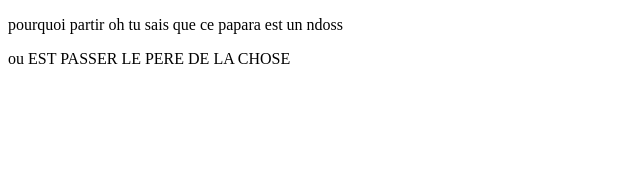
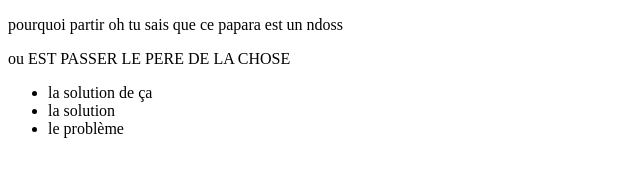
Before and after one commit to abess100/projet2, a plain HTML site: page index.html in a window 1280 px wide. Shown: the whole page, without its empty margins (0-640 px from the left). Drawn offline with Linux system fonts and the light colour scheme.

Commit message:
Update index.html
soooololl

```diff
--- a/index.html
+++ b/index.html
@@ -7,5 +7,10 @@
     <body>
         <p>pourquoi partir oh tu sais que ce papara est un ndoss </p>
     <p>ou EST PASSER LE PERE DE LA CHOSE</p>
+        <ul>
+            <li>la solution de ça</li>
+            <li>la solution</li>
+            <li>le problème</li>
+        </ul>
     </body>
 </html>
```
